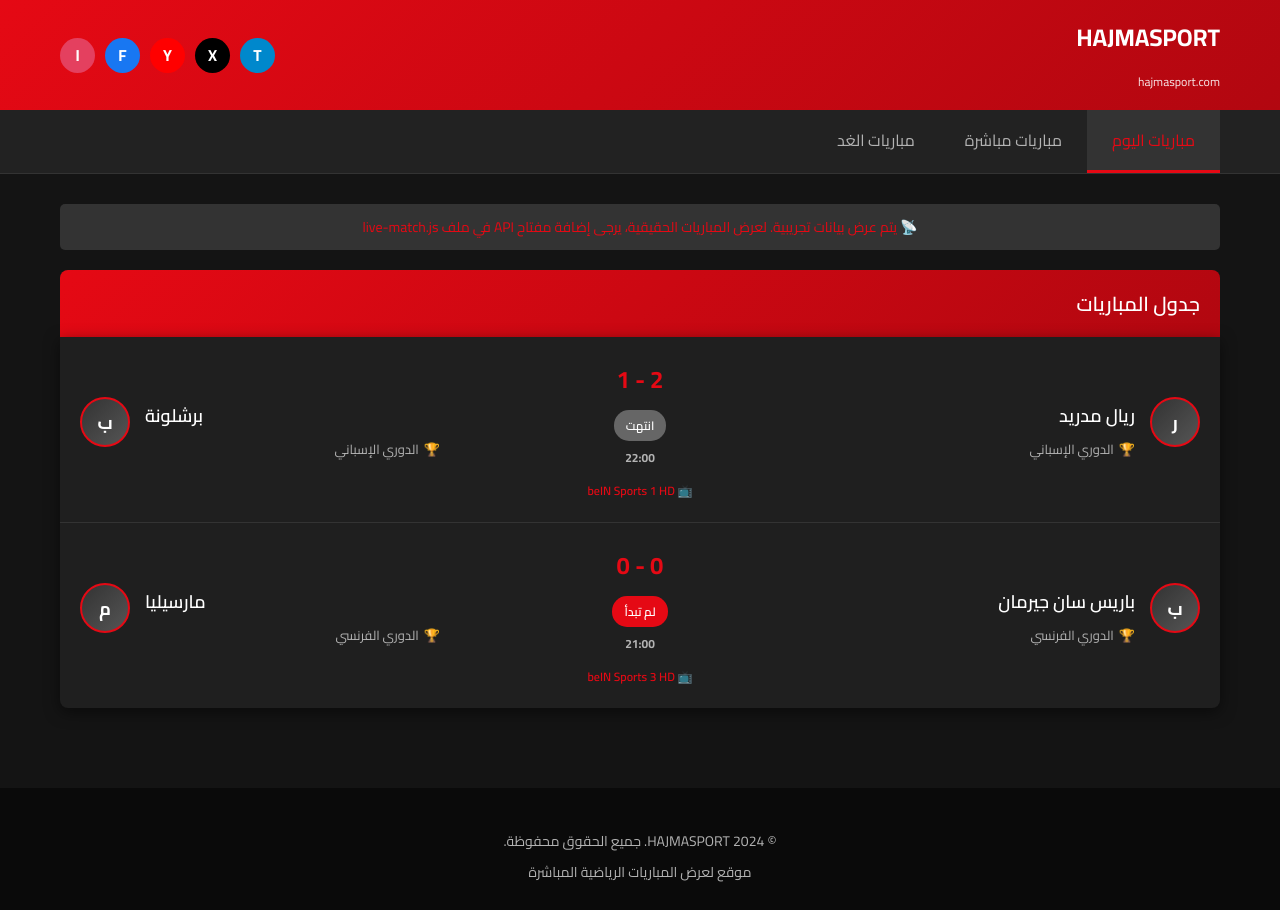
After one commit to simokml/HAJMASPORT, a PHP site: page / in a window 1280 px wide. The commit adds this page. Run offline with PHP 8.4, Linux system fonts and the light colour scheme.

Commit message:
Add files via upload

```diff
--- /dev/null
+++ b/index.html
@@ -0,0 +1,66 @@
+<!DOCTYPE html>
+<html lang="ar" dir="rtl">
+<head>
+    <meta charset="UTF-8">
+    <meta name="viewport" content="width=device-width, initial-scale=1.0">
+    <title>HAJMASPORT - المباريات الرياضية المباشرة</title>
+    <link href="https://fonts.googleapis.com/css2?family=Cairo:wght@300;400;600;700&display=swap" rel="stylesheet">
+    <link rel="stylesheet" href="live-match.css">
+</head>
+<body>
+    <header class="header">
+        <div class="container">
+            <div class="logo">
+                <h1>HAJMASPORT</h1>
+                <span>hajmasport.com</span>
+            </div>
+            <div class="social-links">
+                <a href="#" class="social-link telegram">T</a>
+                <a href="#" class="social-link twitter">X</a>
+                <a href="#" class="social-link youtube">Y</a>
+                <a href="#" class="social-link facebook">F</a>
+                <a href="#" class="social-link instagram">I</a>
+            </div>
+        </div>
+    </header>
+
+    <nav class="nav-tabs">
+        <div class="container">
+            <button class="tab-btn active" data-tab="today">مباريات اليوم</button>
+            <button class="tab-btn" data-tab="live">مباريات مباشرة</button>
+            <button class="tab-btn" data-tab="tomorrow">مباريات الغد</button>
+        </div>
+    </nav>
+
+    <main class="main-content">
+        <div class="container">
+            <div class="api-notice" id="api-notice" style="display: none;">
+                <div style="background: #333; color: #e50914; padding: 10px; border-radius: 5px; margin-bottom: 20px; text-align: center; font-size: 14px;">
+                    📡 يتم عرض بيانات تجريبية. لعرض المباريات الحقيقية، يرجى إضافة مفتاح API في ملف live-match.js
+                </div>
+            </div>
+
+            <div class="matches-section">
+                <div class="section-header">
+                    <h2>جدول المباريات</h2>
+                </div>
+
+                <div class="matches-container" id="matches-container">
+                    <!-- المباريات ستُضاف هنا بواسطة JavaScript -->
+                </div>
+            </div>
+        </div>
+    </main>
+
+    <footer class="site-footer">
+        <div class="container">
+            <div class="site-info">
+                <p>&copy; 2024 HAJMASPORT. جميع الحقوق محفوظة.</p>
+                <p>موقع لعرض المباريات الرياضية المباشرة</p>
+            </div>
+        </div>
+    </footer>
+
+    <script src="live-match.js"></script>
+</body>
+</html>
--- a/live-match.css
+++ b/live-match.css
@@ -371,16 +371,253 @@ body {
     background: #b20710;
 }
 
+/* Homepage Styles */
+.nav-tabs {
+    background-color: #222222;
+    border-bottom: 1px solid #333;
+    padding: 0;
+}
+
+.nav-tabs .container {
+    display: flex;
+    gap: 0;
+}
+
+.tab-btn {
+    background: none;
+    border: none;
+    padding: 15px 25px;
+    font-size: 16px;
+    font-family: 'Cairo', Arial, sans-serif;
+    cursor: pointer;
+    border-bottom: 3px solid transparent;
+    transition: all 0.3s ease;
+    color: #b3b3b3;
+}
+
+.tab-btn.active {
+    color: #e50914;
+    border-bottom-color: #e50914;
+    background-color: #333333;
+}
+
+.tab-btn:hover {
+    background-color: #333333;
+    color: #e50914;
+}
+
+.section-header {
+    background: linear-gradient(135deg, #e50914, #b20710);
+    color: white;
+    padding: 15px 20px;
+    border-radius: 8px 8px 0 0;
+    margin-bottom: 0;
+}
+
+.section-header h2 {
+    font-size: 20px;
+    font-weight: 600;
+}
+
+.matches-container {
+    background: #1f1f1f;
+    border-radius: 0 0 8px 8px;
+    box-shadow: 0 4px 15px rgba(0,0,0,0.5);
+    overflow: hidden;
+}
+
+.match-card {
+    display: flex;
+    align-items: center;
+    padding: 20px;
+    border-bottom: 1px solid #333333;
+    transition: background-color 0.3s ease;
+    cursor: pointer;
+}
+
+.match-card:hover {
+    background-color: #2a2a2a;
+}
+
+.match-card:last-child {
+    border-bottom: none;
+}
+
+.team-home, .team-away {
+    flex: 1;
+    display: flex;
+    align-items: center;
+    gap: 15px;
+}
+
+.team-away {
+    flex-direction: row-reverse;
+    text-align: left;
+}
+
+.team-logo {
+    width: 50px;
+    height: 50px;
+    border-radius: 50%;
+    background: linear-gradient(135deg, #333333, #555555);
+    display: flex;
+    align-items: center;
+    justify-content: center;
+    font-weight: bold;
+    color: #ffffff;
+    font-size: 18px;
+    border: 2px solid #e50914;
+}
+
+.team-info {
+    flex: 1;
+}
+
+.team-name {
+    font-size: 18px;
+    font-weight: 600;
+    color: #ffffff;
+    margin-bottom: 5px;
+}
+
+.league-info {
+    font-size: 13px;
+    color: #b3b3b3;
+    display: flex;
+    align-items: center;
+    gap: 5px;
+}
+
+.match-center {
+    display: flex;
+    flex-direction: column;
+    align-items: center;
+    min-width: 120px;
+    padding: 0 20px;
+}
+
+.match-score {
+    font-size: 24px;
+    font-weight: 700;
+    color: #e50914;
+    margin-bottom: 8px;
+}
+
+.match-status {
+    background: #e50914;
+    color: white;
+    padding: 4px 12px;
+    border-radius: 15px;
+    font-size: 12px;
+    font-weight: 600;
+    margin-bottom: 5px;
+}
+
+.match-status.live {
+    background: #46d369;
+    animation: pulse 2s infinite;
+}
+
+.match-status.finished {
+    background: #666666;
+}
+
+.match-time {
+    font-size: 12px;
+    color: #b3b3b3;
+}
+
+.channel-info {
+    font-size: 12px;
+    color: #e50914;
+    font-weight: 600;
+}
+
+.site-footer {
+    background: #0a0a0a;
+    color: #b3b3b3;
+    padding: 40px 0 20px;
+    margin-top: 50px;
+}
+
+.site-info {
+    text-align: center;
+    font-size: 14px;
+}
+
+.site-info p {
+    margin-bottom: 5px;
+}
+
+/* Social Links */
+.social-links {
+    display: flex;
+    gap: 10px;
+}
+
+.social-link {
+    width: 35px;
+    height: 35px;
+    border-radius: 50%;
+    display: flex;
+    align-items: center;
+    justify-content: center;
+    text-decoration: none;
+    color: white;
+    font-weight: bold;
+    transition: transform 0.3s ease;
+}
+
+.social-link:hover {
+    transform: scale(1.1);
+}
+
+.social-link.telegram { background-color: #0088cc; }
+.social-link.twitter { background-color: #000; }
+.social-link.youtube { background-color: #ff0000; }
+.social-link.facebook { background-color: #1877f2; }
+.social-link.instagram { background-color: #e4405f; }
+
 /* Responsive */
 @media (max-width: 768px) {
+    .header .container {
+        flex-direction: column;
+        gap: 15px;
+        text-align: center;
+    }
+
+    .nav-tabs .container {
+        flex-wrap: wrap;
+    }
+
+    .tab-btn {
+        flex: 1;
+        min-width: 120px;
+    }
+
+    .match-card {
+        flex-direction: column;
+        gap: 15px;
+        padding: 15px;
+    }
+
+    .team-home, .team-away {
+        width: 100%;
+        justify-content: center;
+    }
+
+    .team-away {
+        flex-direction: row;
+    }
+
+    .match-center {
+        order: -1;
+        padding: 0;
+    }
+
     .live-score {
         flex-direction: column;
         gap: 30px;
-    }
-
-    .match-center {
-        padding: 0;
-        order: -1;
     }
 
     .stats-container {
@@ -389,10 +626,6 @@ body {
 
     .team-score {
         font-size: 36px;
-    }
-
-    .match-time {
-        font-size: 28px;
     }
 
     .player-header {
```
Also changed, not shown: live-match.js (+218 -10 lines).
